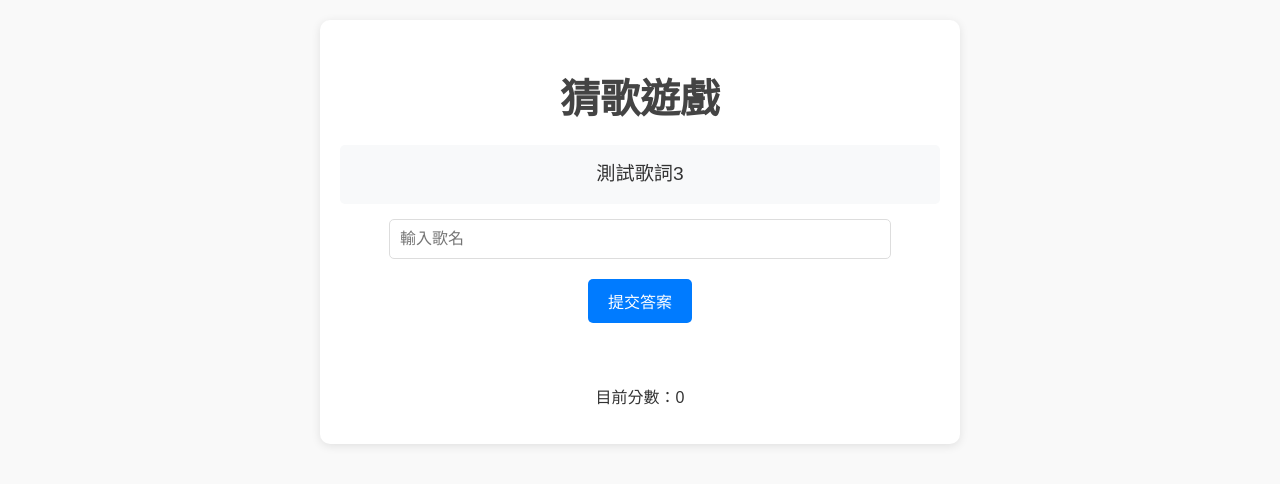
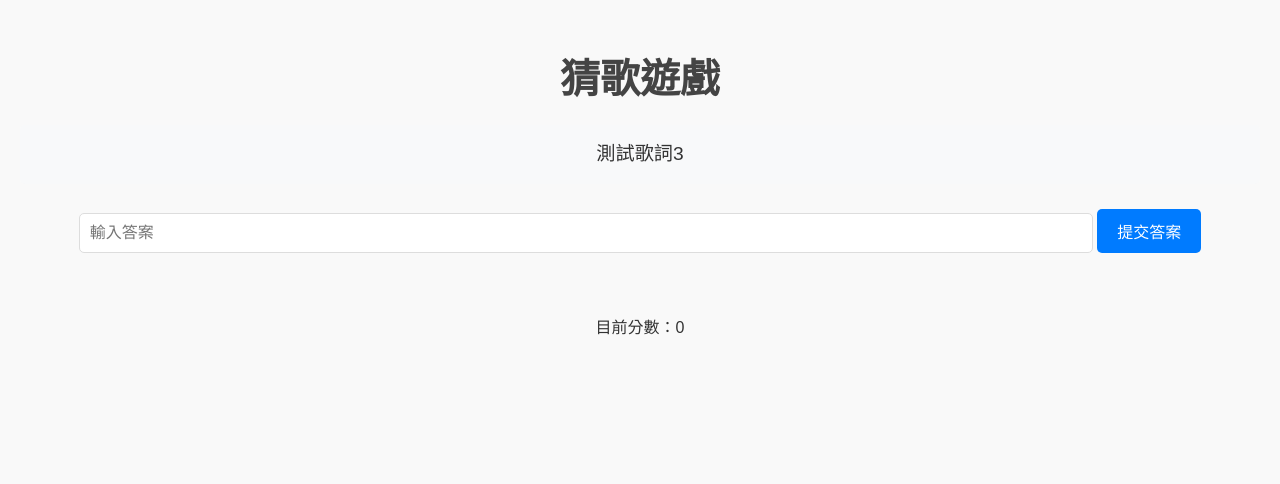
Before and after one commit to panda940927/lyric, a plain HTML site: page index.html in a window 1280 px wide. Both pictures are taken after a click on the button "開始遊戲". Drawn offline with Linux system fonts and the light colour scheme.

Commit message:
Your commit message

```diff
--- a/index.html
+++ b/index.html
@@ -7,19 +7,19 @@
     <link rel="stylesheet" href="style.css">
 </head>
 <body>
-  <div class="container">
+
     <h1>猜歌遊戲</h1>
-    <button id="start-button" class="button">開始遊戲</button>
 
     <div id="game-container" class="hidden">
-      <p class="lyric" id="lyric"></p>
-      <input type="text" id="answer" placeholder="輸入歌名">
-      <button id="submit-button" class="button">提交答案</button>
+        <p id="lyric"></p>
+        <input type="text" id="answer" placeholder="輸入答案">
+        <button id="submit-button">提交答案</button>
         <p id="feedback"></p>
         <p>目前分數：<span id="score">0</span></p>
-      <button id="next-button" class="button hidden">下一首</button>
+        <button id="next-button" class="hidden">下一首</button>
     </div>
-  </div>
+
+    <button id="start-button">開始遊戲</button>
 
     <script src="script.js"></script>
 </body>
```
Also changed, not shown: script.js (+2 -6 lines). Lines whose indentation alone changed are shown as unchanged.
